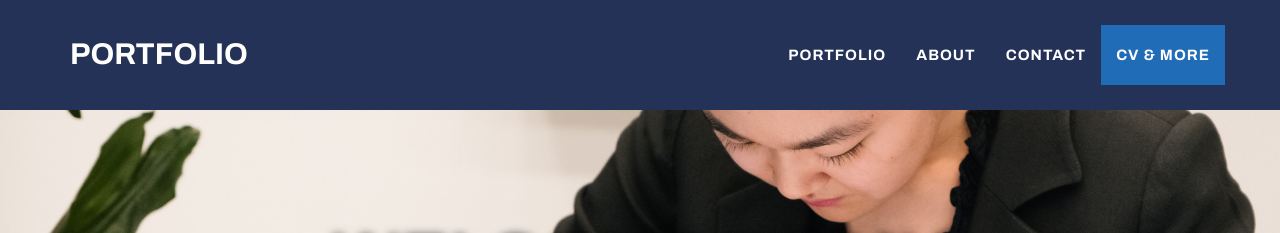
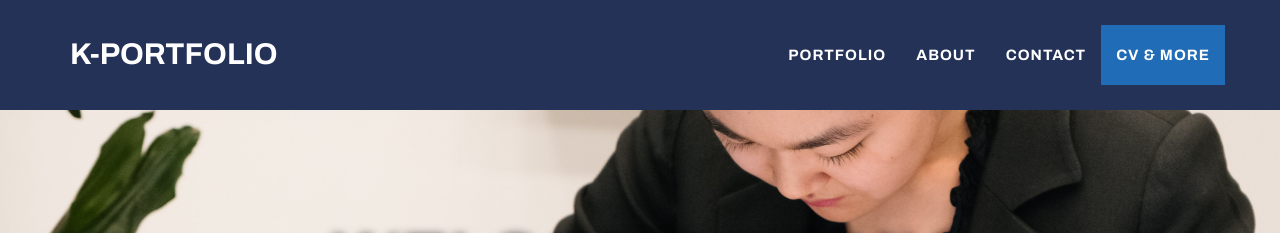
Before and after one commit to Kelly-Portfolio/Kelly-Portfolio.github.io, a Jekyll site: the page built from _posts/2014-07-18-project-1.markdown, in a window 1280 px wide. Shown: the top 233 px of the page. Built offline with Jekyll 4.4.1, drawn with Linux system fonts in a browser that asks for light colours.

Commit message:
title change

```diff
--- a/_includes/nav.html
+++ b/_includes/nav.html
@@ -9,7 +9,7 @@
         <span class="icon-bar"></span>
         <span class="icon-bar"></span>
       </button>
-      <a class="navbar-brand" href="#page-top">Portfolio</a>
+      <a class="navbar-brand" href="#page-top">K-Portfolio</a>
     </div>
 
     <!-- Collect the nav links, forms, and other content for toggling -->
```
